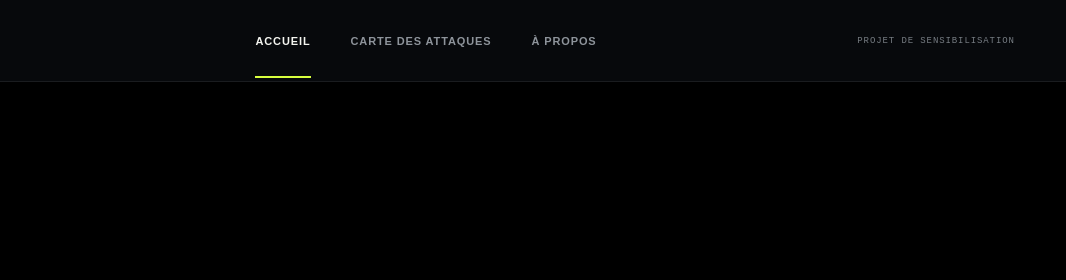
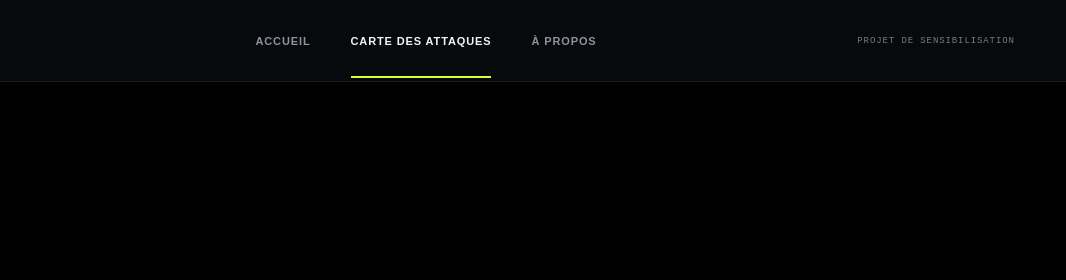
Before and after one commit to maximecarrard15-source/SitePMZM, a plain HTML site: page carte.html in a window 1280 px wide. Shown: the top 280 px of the page, 214-1280 px from the left. Drawn offline with Linux system fonts and the light colour scheme.

Commit message:
Fix navigation link to 'Carte des attaques'

```diff
--- a/carte.html
+++ b/carte.html
@@ -17,8 +17,8 @@
             <span></span><span></span>
           </button>
           <nav class="main-nav" aria-label="Navigation principale">
-            <a class="active" href="./">Accueil</a>
-            <a href="./carte.html">Carte des attaques</a>
+            <a href="./">Accueil</a>
+            <a class="active" href="./carte.html">Carte des attaques</a>
             <a href="./types.html">À propos</a>
           </nav>
           <span class="header-note">Projet de sensibilisation</span>
```
